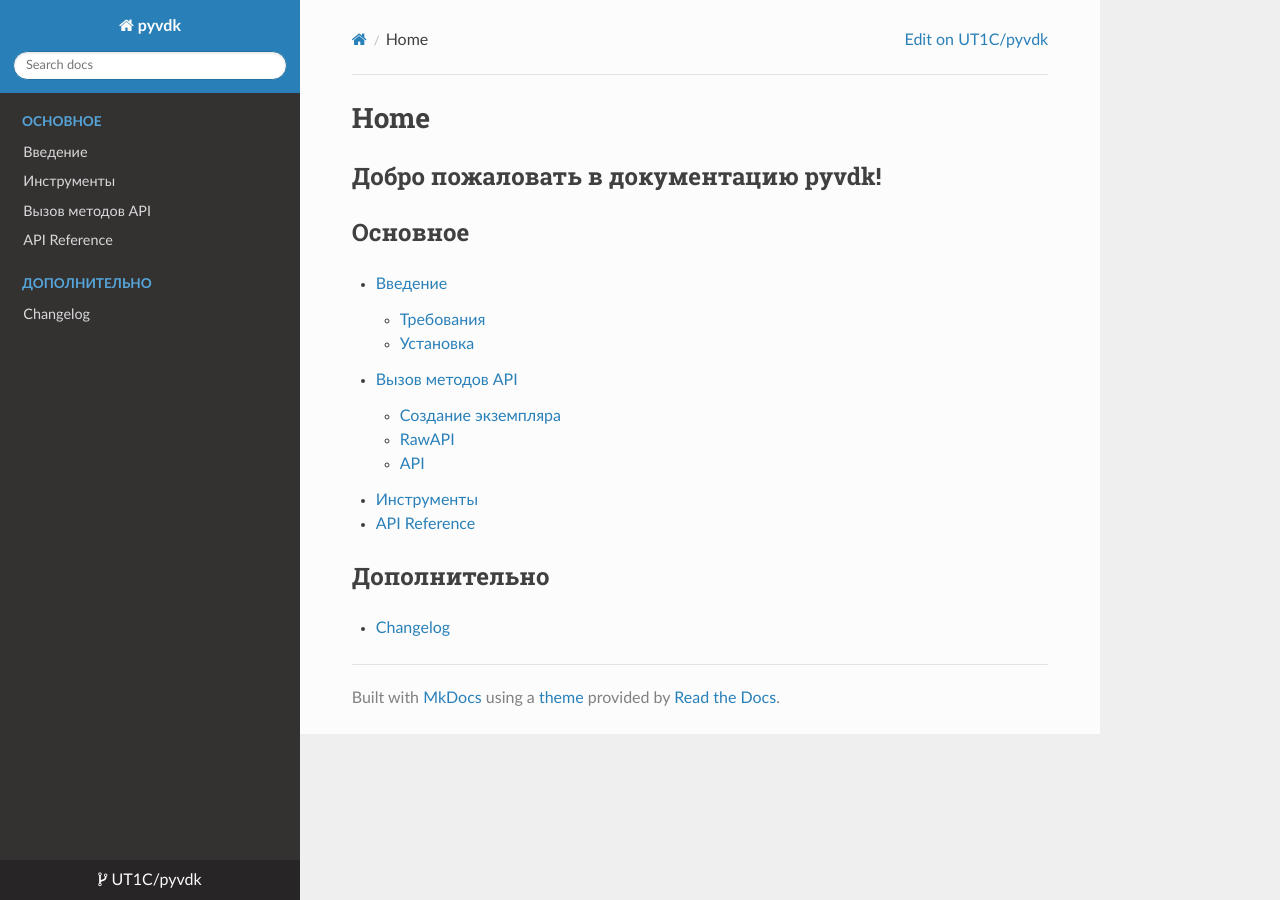
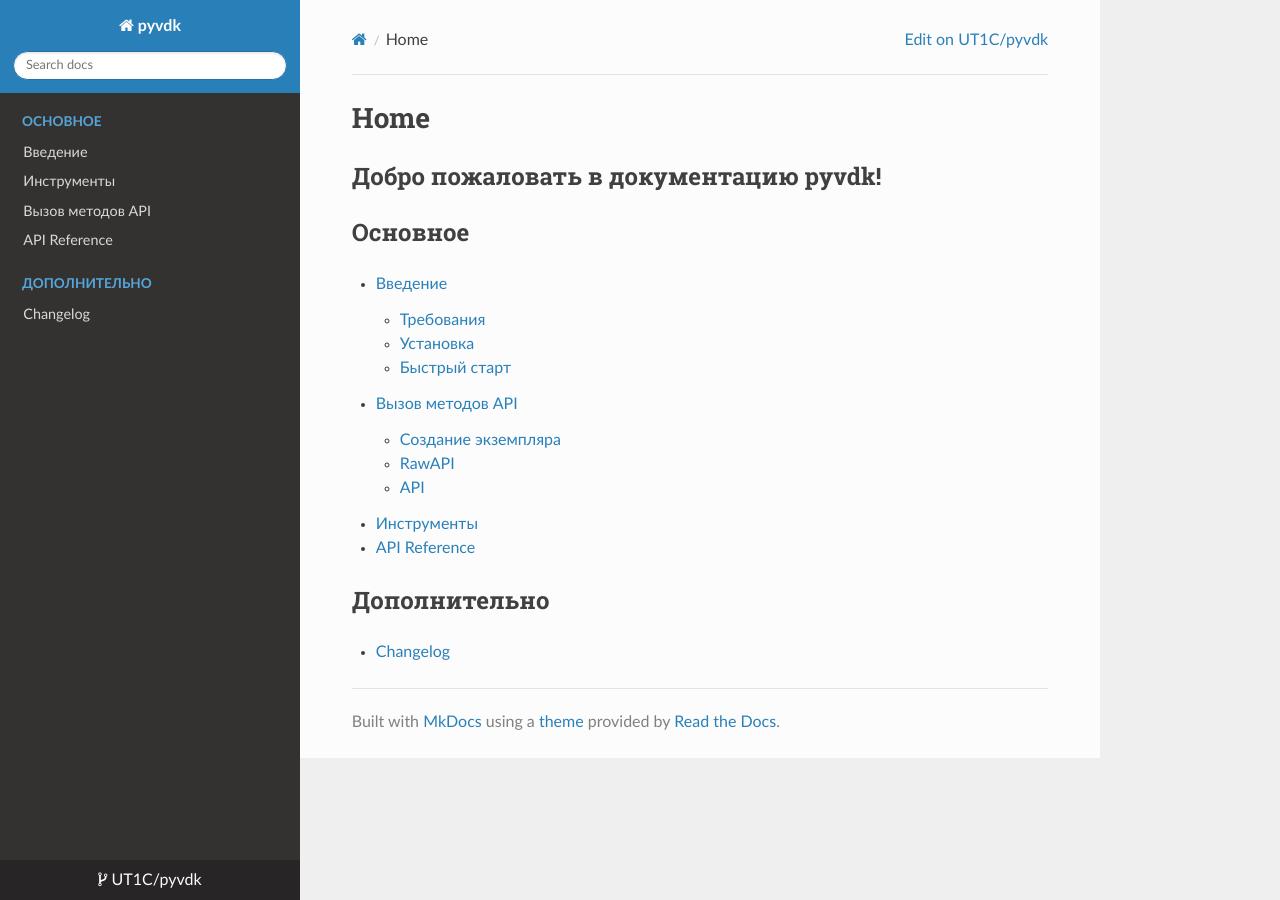
Before and after one commit to UT1C/pyvdk, an MkDocs documentation site: the page built from docs/index.md, in a window 1280 px wide. Built offline with MkDocs 1.6.1, drawn with Linux system fonts in a browser that asks for light colours; nearby versions of some CDN libraries; old or Windows-style settings are respelled for this version of MkDocs.

```diff
--- a/docs/index.md
+++ b/docs/index.md
@@ -6,6 +6,7 @@
 + [Введение](intro.md)
     + [Требования](intro.md#требования)
     + [Установка](intro.md#установка)
+    + [Быстрый старт](intro.md#быстрый_старт)
 + [Вызов методов API](api_methods_call.md)
     + [Создание экземпляра](api_methods_call.md#_1)
     + [RawAPI](api_methods_call.md#rawapi)
```
Also changed, not shown: docs/intro.md (+2 -0 lines).
